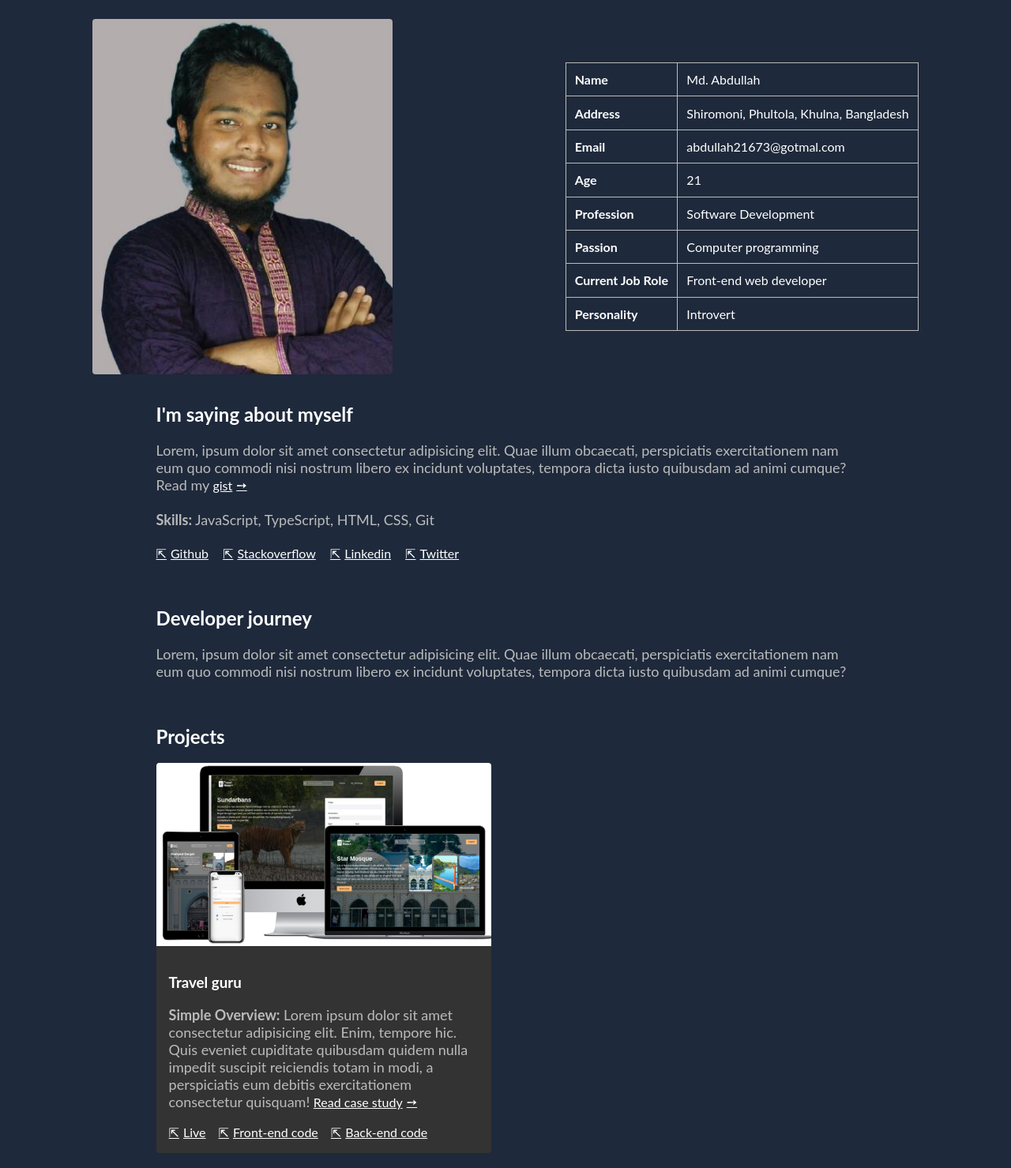
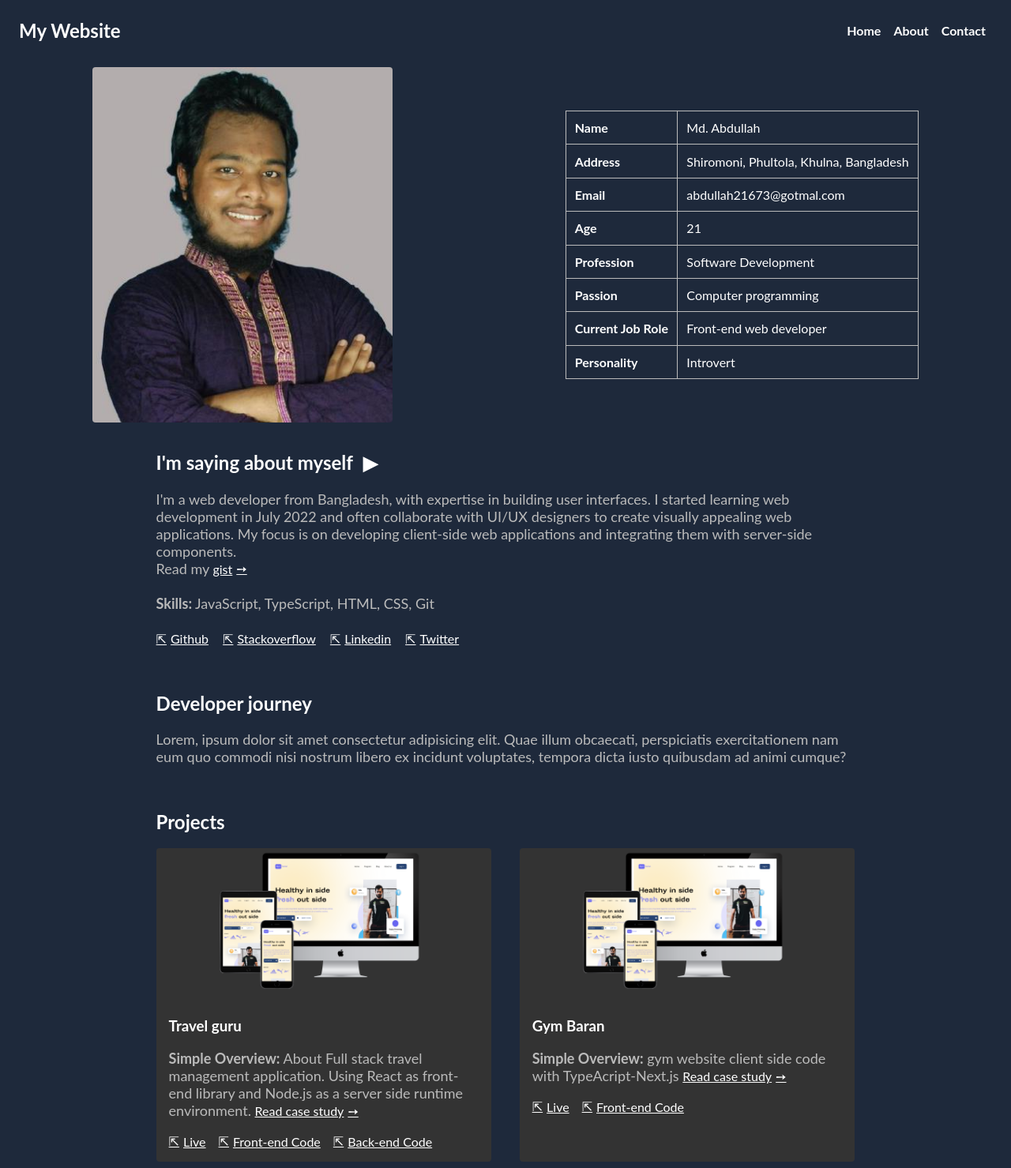
Before and after one commit to osama2kabdullah/portfolio-template, a Gatsby site: page / in a window 1280 px wide. Shown: the whole page at 79% size. Built offline with nearby package versions, Linux system fonts and the light colour scheme; Gatsby itself is replaced by a stand-in of ours.

Commit message:
trying navbar and add audio(uncomplete)

```diff
--- /dev/null
+++ b/src/component/NavBar.tsx
@@ -0,0 +1,22 @@
+import { Link } from "gatsby"
+import * as React from "react";
+import "../styles/navbar.scss"
+
+export default function NavBar(){
+	return <nav className="navbar">
+      <a href="/" className="navbar-brand">
+        My Website
+      </a>
+      <ul className="navbar-links">
+        <li>
+          <a href="/">Home</a>
+        </li>
+        <li>
+          <a href="/about">About</a>
+        </li>
+        <li>
+          <a href="/contact">Contact</a>
+        </li>
+      </ul>
+    </nav>
+}
--- a/src/pages/index.tsx
+++ b/src/pages/index.tsx
@@ -1,11 +1,17 @@
 import * as React from "react";
 import { graphql, HeadFC, Link, PageProps, useStaticQuery } from "gatsby";
 import "../styles/main.scss";
-import { GatsbyImage, StaticImage } from "gatsby-plugin-image";
+import { GatsbyImage, getImage, StaticImage } from "gatsby-plugin-image";
+import NavBar from "../component/NavBar.tsx"
 
 const IndexPage: React.FC<PageProps> = () => {
 
-  const birthdate = new Date(2001, 10, 25);  // months are zero-indexed, so 10 represents November
+  const [audioPlay, setAudioPlay] = React.useState(false);
+  const toggleAudio = () => {
+    setAudioPlay(!audioPlay);
+  };
+
+const birthdate = new Date(2001, 10, 25);  // months are zero-indexed, so 10 represents November
 const now = new Date();
 const diff = now.getTime() - birthdate.getTime();  // get difference between now and birthdate in milliseconds
 const age = Math.floor(diff / (1000 * 60 * 60 * 24 * 365.25));  // convert milliseconds to years (taking leap years into account)
@@ -21,8 +27,25 @@ const age = Math.floor(diff / (1000 * 60 * 60 * 24 * 365.25));  // convert milli
     { title: "Personality", value: "Introvert" }
   ];
 
+  const projects = [
+  {
+    title: "Travel guru",
+    thumb: "../images/travel-guru.png",
+    Simple_Overview: "About Full stack travel management application. Using React as front-end library and Node.js as a server side runtime environment.",
+    case_study_link: "https://github.com/osama2kabdullah/travel-guru-client/wiki",
+    external_links: [{text:"Live", url: "https://travel-guru-b4986.firebaseapp.com/"}, {text: "Front-end Code", url:"https://github.com/osama2kabdullah/travel-guru-client"}, {text:"Back-end Code", url:"https://github.com/osama2kabdullah/travel-guru-server"}] //live link > frontend link > backend link
+  },
+  {
+    title: "Gym Baran",
+    thumb: "../images/travel-guru.png",
+    Simple_Overview: "gym website client side code with TypeAcript-Next.js",
+    case_study_link: "https://github.com/osama2kabdullah/gym-baran-abdullah/blob/master/README.md",
+    external_links: [{text:"Live", url: "https://gym-baran-abdullah.vercel.app/"}, {text: "Front-end Code", url:"https://github.com/osama2kabdullah/gym-baran-abdullah"}] //live link > frontend link > backend link
+  },
+  ]
   return (
     <>
+    <NavBar/>
       <div className="bio-section">
         <StaticImage
           src="../images/profile_image.jpeg"
@@ -47,12 +70,9 @@ const age = Math.floor(diff / (1000 * 60 * 60 * 24 * 365.25));  // convert milli
         </table>
       </div>
       <div className="container">
-        <h2>I'm saying about myself</h2>
+        <h2>I'm saying about myself <span onClick={toggleAudio} className="audio-play-btn">{audioPlay ? "▮▮":'▶'}</span></h2>
         <p>
-          Lorem, ipsum dolor sit amet consectetur adipisicing elit. Quae illum
-          obcaecati, perspiciatis exercitationem nam eum quo commodi nisi
-          nostrum libero ex incidunt voluptates, tempora dicta iusto quibusdam
-          ad animi cumque?
+          I'm a web developer from Bangladesh, with expertise in building user interfaces. I started learning web development in July 2022 and often collaborate with UI/UX designers to create visually appealing web applications. My focus is on developing client-side web applications and integrating them with server-side components.
           <br/>
           Read my <Link to="/Gists" className="link-x"> gist <span className="icon">➙</span></Link>
           <br/>
@@ -61,14 +81,10 @@ const age = Math.floor(diff / (1000 * 60 * 60 * 24 * 365.25));  // convert milli
           <br/>
           <br/>
           <div className="project-links">
-
-          <a href="https://github.com/osama2kabdullah" target="_blank" rel="noopener noreferrer" className="link-y"><span className="icon">⇱</span>Github</a>
-
-          <a href="https://stackoverflow.com/users/19859792/osama-abdullah" target="_blank" rel="noopener noreferrer" className="link-y"><span className="icon">⇱</span>Stackoverflow</a>
-
-          <a href="https://www.linkedin.com/in/md-abdullah-9121b5228" target="_blank" rel="noopener noreferrer" className="link-y"><span className="icon">⇱</span>Linkedin</a>
-
-          <a href="https://twitter.com/OsamaAb41115937" target="_blank" rel="noopener noreferrer" className="link-y"><span className="icon">⇱</span>Twitter</a>
+          <Gen_link url="https://github.com/osama2kabdullah" type="_blank" classname="link-y" text="Github"/>
+          <Gen_link url="https://stackoverflow.com/users/19859792/osama-abdullah" type="_blank" classname="link-y" text="Stackoverflow"/>
+          <Gen_link url="https://www.linkedin.com/in/md-abdullah-9121b5228" type="_blank" classname="link-y" text="Linkedin"/>
+          <Gen_link url="https://twitter.com/OsamaAb41115937" type="_blank" classname="link-y" text="Twitter"/>
           </div>
         </p>
         <br/>
@@ -82,42 +98,37 @@ const age = Math.floor(diff / (1000 * 60 * 60 * 24 * 365.25));  // convert milli
         <br/>
         <h2>Projects</h2>
         <div className="project-showcase-section">
-          <div className="project-card">
-            <StaticImage
-              src="../images/travel-guru.png"
-              placeholder="blurred"
-              alt="osama"
-            />
+         {projects.map(project=><div className="project-card">
+           <StaticImage src="../images/gym_baran.png"/>
+            {/*<GatsbyImage Image={project.thumb} alt={`dsds`} />*/}
             <div className="project-card-desc">
-              <h3>Travel guru</h3>
-              <p>
-                <b>Simple Overview:</b> Lorem ipsum dolor sit amet consectetur
-                adipisicing elit. Enim, tempore hic. Quis eveniet cupiditate
-                quibusdam quidem nulla impedit suscipit reiciendis totam in
-                modi, a perspiciatis eum debitis exercitationem consectetur
-                quisquam!{" "}
-                <a href="https://github.com/osama2kabdullah/travel-guru-client/wiki" target="_blank" rel="noopener noreferrer" className="link-x">
-                  Read case study <span className="icon">➙</span></a>
-              </p>
-              <div className="project-links">
-                <li>
-                <a href="https://travel-guru-b4986.firebaseapp.com/" target="_blank" rel="noopener noreferrer" className="link-y"><span className="icon">⇱</span>Live</a>
-                </li>
-                <li>
-                  <a href="https://github.com/osama2kabdullah/travel-guru-client" target="_blank" rel="noopener noreferrer" className="link-y"><span className="icon">⇱</span>Front-end code</a>
-                </li>
-                <li>
-                 <a href="https://github.com/osama2kabdullah/travel-guru-server" target="_blank" rel="noopener noreferrer" className="link-y"><span className="icon">⇱</span>Back-end code</a>
-                </li>
-              </div>
+            <h3>{project.title}</h3>
+            <p><b>Simple Overview:</b> {project.Simple_Overview} <a href={project.case_study_link} target="_blank" rel="noopener noreferrer" className="link-x"> Read case study <span className="icon">➙</span></a></p>
+            <div className="project-links">
+             {project.external_links.map(ex_link=><Gen_link url={ex_link.url} type="_blank" classname="link-y" text={ex_link.text}/>)}
+             </div>
             </div>
+          </div>)}
           </div>
-        </div>
       </div>
     </>
   );
 };
 
+type LinkParams = {
+  url: string;
+  type: string;
+  classname: string;
+  text: string;
+}
+
+function Gen_link({url, type="normal", classname, text}: LinkParams): JSX.Element {
+  if (type === "_blank") {
+    return <li><a href={url} target="_blank" rel="noopener noreferrer" className={classname}><span className="icon">⇱</span>{text}</a></li>
+  }
+  return <li><a href={url} className={classname}><span className="icon">⇱</span>{text}</a></li>
+}
+
 export default IndexPage;
 
 export const Head: HeadFC = () => <title>About - Abdullah</title>;
--- a/src/styles/main.scss
+++ b/src/styles/main.scss
@@ -76,6 +76,10 @@ p {
   width: 80%;
   margin: auto;
 }
+.audio-play-btn {
+  margin: .3em;
+  cursor: pointer
+}
 
 $table-border: 1px solid $p-color;
 
@@ -114,13 +118,16 @@ table {
     padding: 1em;
   }
 }
-.project-links {
+@mixin links-parants{
   display: flex;
   flex-wrap: wrap;
   gap: 1em;
   li {
     list-style: none;
   }
+}
+.project-links {
+  @include links-parants;
 }
 
 // @media only screen and (max-width: 1200px){
@@ -137,6 +144,14 @@ table {
   .bio-section {
     align-items:start
   }
+  .bio-section {
+    flex-direction: column;
+    gap: 3em;
+    padding: 0.4em;
+  }
+  .profile-image {
+    width: 50%;
+  }
 }
 @media only screen and (max-width: 425px) {
   .container,
@@ -149,9 +164,4 @@ table {
   .profile-image {
     width: 70%;
   }
-  .bio-section {
-    flex-direction: column;
-    gap: 3em;
-    padding: 0.4em;
 }
-}
--- /dev/null
+++ b/src/styles/navbar.scss
@@ -0,0 +1,54 @@
+$breakpoint-medium: 768px;
+$breakpoint-large: 1024px;
+
+.navbar {
+  display: flex;
+  justify-content: space-between;
+  align-items: center;
+  padding: 1rem;
+
+  @media (max-width: $breakpoint-medium) {
+    flex-direction: column;
+    align-items: flex-start;
+  }
+
+  .navbar-brand {
+    font-weight: bold;
+    font-size: 1.5rem;
+    color: #fff;
+    text-decoration: none;
+  }
+
+  .navbar-links {
+    display: flex;
+    justify-content: space-between;
+    align-items: center;
+    list-style: none;
+    margin: 0;
+    padding: 0;
+
+    @media (max-width: $breakpoint-medium) {
+      flex-direction: column;
+      align-items: flex-start;
+      margin-top: 1rem;
+    }
+
+    li {
+      margin: 0 0.5rem;
+
+      @media (max-width: $breakpoint-medium) {
+        margin: 0.5rem 0;
+      }
+
+      a {
+        color: #fff;
+        text-decoration: none;
+        font-weight: bold;
+
+        &:hover {
+          text-decoration: underline;
+        }
+      }
+    }
+  }
+}
```
Also changed, not shown: README.md, src/images/gym_baran.png (added), 2 other files. Lines whose indentation alone changed are shown as unchanged.
